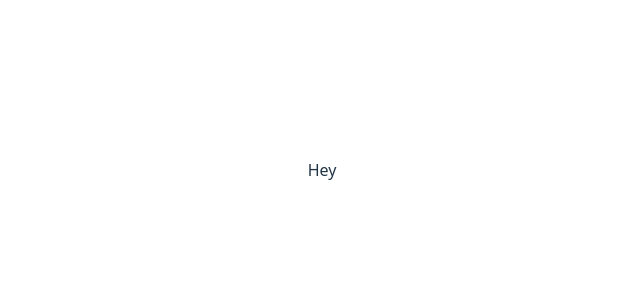
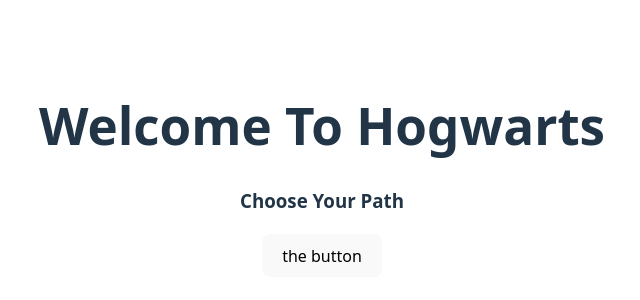
Before and after one commit to lexyperry/P1Capstone, a React (Vite) app in the folder P1Capstone/: page / in a window 1280 px wide. Shown: the part 230-530 px from the top of the page, without its empty margins (318-958 px from the left). Built offline with nearby package versions, Linux system fonts and the light colour scheme.

Commit message:
Created feature pages and routes, import react Router dom, and added a button to home page

```diff
--- a/P1Capstone/package.json
+++ b/P1Capstone/package.json
@@ -11,7 +11,8 @@
   },
   "dependencies": {
     "react": "^19.1.0",
-    "react-dom": "^19.1.0"
+    "react-dom": "^19.1.0",
+    "react-router-dom": "^7.7.1"
   },
   "devDependencies": {
     "@eslint/js": "^9.30.1",
--- a/P1Capstone/src/App.jsx
+++ b/P1Capstone/src/App.jsx
@@ -1,12 +1,23 @@
 import { useState } from 'react'
 import './App.css'
+import Header from './components/Header.jsx'
+import Home from './pages/Home.jsx'
+import {BrowserRouter, Routes, Route} from 'react-router-dom'
+import Wizards from './pages/Wizards.jsx'
+import Spells from './pages/Spells.jsx'
+
 
 function App() {
-  const [count, setCount] = useState(0)
-
   return (
     <>
-     <p>Hey</p>
+      <Header />
+      <BrowserRouter>
+        <Routes>
+          <Route path="/" element={<Home />} />
+          <Route path="/wizards" element={<Wizards />} />
+          <Route path="/spells" elements={<Spells />} />
+        </Routes>
+      </BrowserRouter>
     </>
   )
 }
--- /dev/null
+++ b/P1Capstone/src/components/Header.jsx
@@ -0,0 +1,11 @@
+import React from "react";
+
+function Header() {
+    return (
+        <>
+        <h1>Welcome To Hogwarts</h1>
+        </>
+    )
+}
+
+export default Header;
--- /dev/null
+++ b/P1Capstone/src/pages/Home.jsx
@@ -0,0 +1,17 @@
+import React from "react";
+
+
+function Home() {
+    return (
+        <>
+            <h3>
+                Choose Your Path
+            </h3>
+            <button>
+                the button
+            </button>
+        </>
+    )
+}
+
+export default Home;
--- /dev/null
+++ b/P1Capstone/src/pages/Spells.jsx
@@ -0,0 +1,10 @@
+import React from "react"
+
+function Spells() {
+    return (
+        <>
+            spell page
+        </>
+    )
+}
+export default Spells;
--- /dev/null
+++ b/P1Capstone/src/pages/Wizards.jsx
@@ -0,0 +1,10 @@
+import React from "react"
+
+function Wizards() {
+    return (
+        <>
+            wizard page
+        </>
+    )
+}
+export default Wizards;
```
Also changed, not shown: P1Capstone/src/components/Home.jsx (deleted), P1Capstone/src/components/Spells.jsx (deleted), 1 other file (tests, documents, lock files or other folders).
